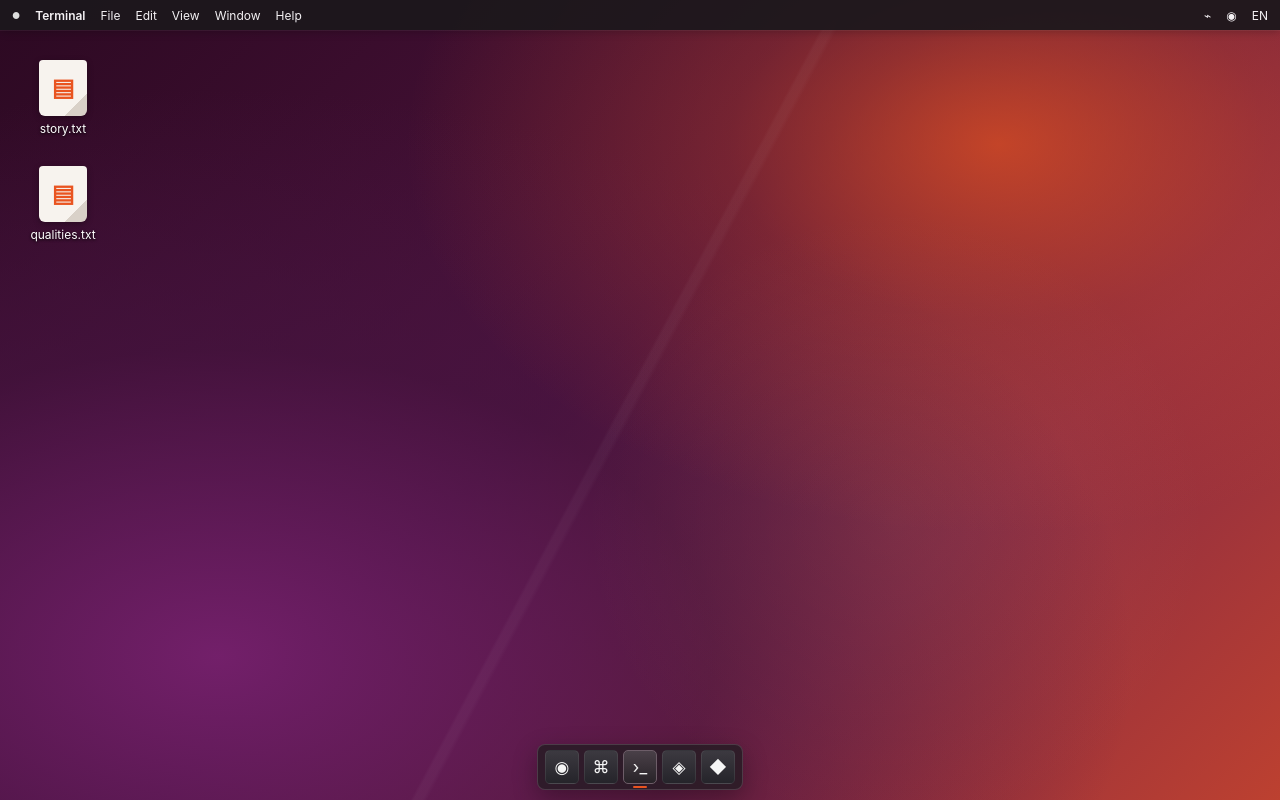
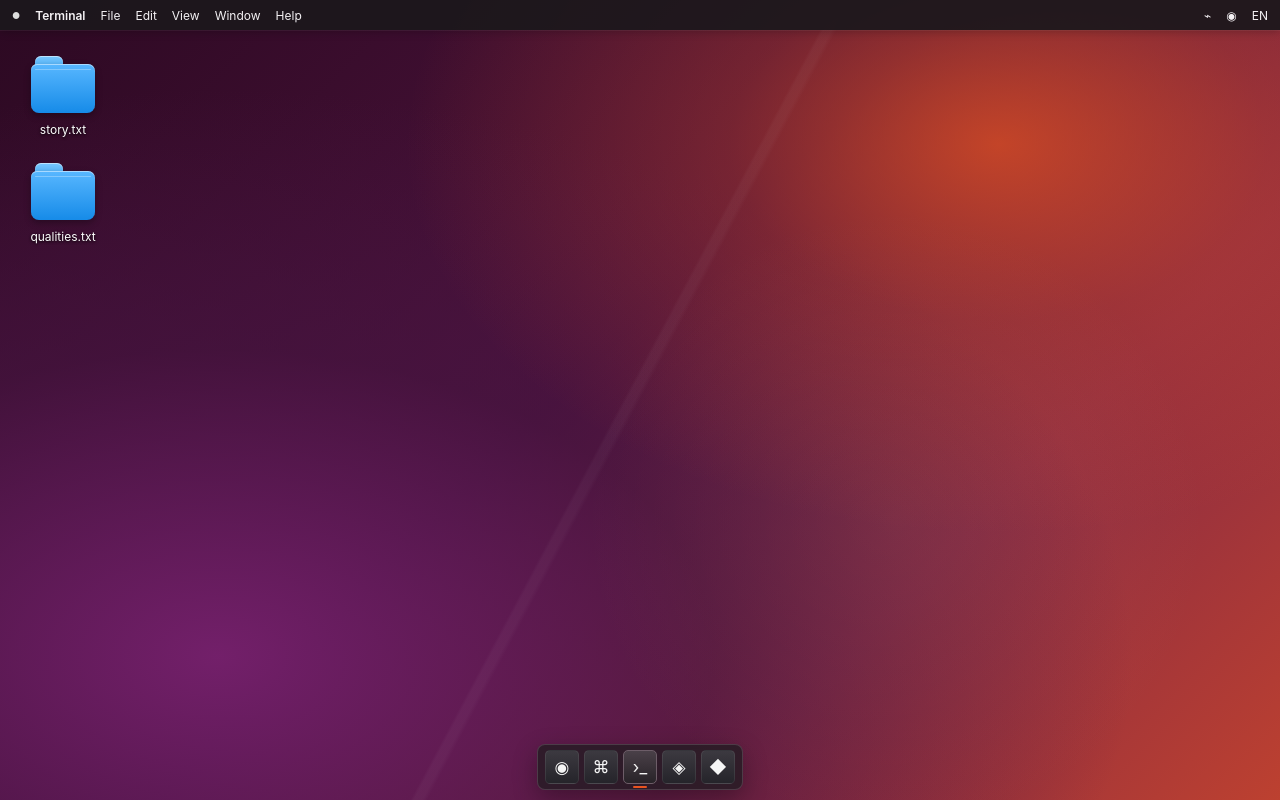
Before and after one commit to emma-dasilva-dev/emma-dasilva-portfolio, a Next.js app: page /en in a window 1280 px wide. Built offline with nearby package versions, Linux system fonts and the light colour scheme.

Commit message:
style: make desktop items look like macOS blue folders

```diff
--- a/src/styles/globals.css
+++ b/src/styles/globals.css
@@ -18,4 +18,10 @@ a:hover { color:var(--color-accent); }
 .foundation__title { max-width:18ch; margin-bottom:var(--space-4); font-size:clamp(2rem,5vw,3.25rem); line-height:1.08; }
 .foundation__copy { max-width:44rem; margin-bottom:var(--space-6); color:var(--color-text-muted); }
 .foundation__meta { display:flex; flex-wrap:wrap; gap:var(--space-3) var(--space-6); padding-top:var(--space-4); border-top:var(--border-width) solid var(--color-border); color:var(--color-text-muted); font-family:var(--font-mono); font-size:.8125rem; }
+
+/* macOS-style Finder folders used by the hidden desktop layer */
+[class*="fileIcon"] { position:relative!important; display:block!important; width:64px!important; height:49px!important; margin:4px auto 9px!important; border-radius:6px 7px 8px 8px!important; background:linear-gradient(180deg,#58b7ff 0%,#168be8 100%)!important; box-shadow:inset 0 1px 0 rgba(255,255,255,.48),0 3px 7px rgba(0,0,0,.3)!important; color:transparent!important; font-size:0!important; overflow:visible!important; }
+[class*="fileIcon"]::before { content:""; position:absolute; z-index:-1; top:-8px; left:4px; width:28px; height:15px; border-radius:6px 6px 0 0; background:linear-gradient(180deg,#78c8ff,#45aaf5); box-shadow:inset 0 1px 0 rgba(255,255,255,.5); }
+[class*="fileIcon"]::after { content:""; position:absolute; inset:5px 4px auto; height:1px; border-radius:999px; background:rgba(255,255,255,.28); }
+
 @media (prefers-reduced-motion:reduce) { html { scroll-behavior:auto; } *,*::before,*::after { scroll-behavior:auto!important; transition-duration:.01ms!important; animation-duration:.01ms!important; animation-iteration-count:1!important; } }
```
